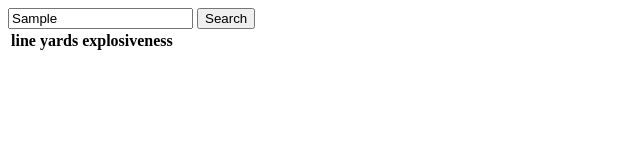
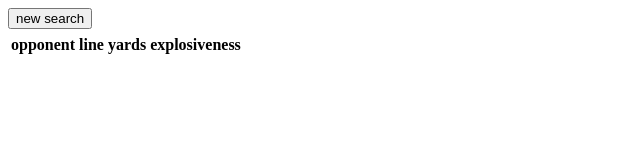
Before and after one commit to jaslone1/NFL-api, a plain HTML site: page index.html in a window 1280 px wide. Both pictures are taken after typing "Sample" into the empty fields and a click on the input "Search". Shown: the whole page, without its empty margins (0-640 px from the left). Drawn offline with nearby package versions, Linux system fonts and the light colour scheme; no server answers.

Commit message:
table formatted, new search added

```diff
--- a/app.js
+++ b/app.js
@@ -1,6 +1,10 @@
 $(() => {
   $('form').on('submit', event=>{
       event.preventDefault();
+      $('.newSearch').css('display','inline')
+      $('.searchForm').css('display', 'none')
+      $(".results").append(
+        "<tr><th>" + "opponent" + "</th><th>" + "line yards" + "</th><th>" + "explosiveness" + "</th></tr>")
 
 
 
@@ -14,8 +18,8 @@ $(() => {
     }).then(
       (data)=>{
         for (var i = 0; i < data.length; i++) {
-          console.log(data[i].offense.explosiveness);
-          $(".results").append("<tr><td>" + data[i].offense.explosiveness + "</td><td>" + data[i].offense.ppa + "</td></tr>")
+          $(".results").append(
+            "<tr><td>" + data[i].opponent + "</td><td>" + data[i].offense.explosiveness + "</td><td>" + data[i].offense.ppa + "</td></tr>")
         }
     })
   })
--- a/index.html
+++ b/index.html
@@ -4,17 +4,21 @@
     <meta charset="utf-8">
     <script src="https://code.jquery.com/jquery-3.5.1.min.js"></script>
     <script src="app.js" charset="utf-8"></script>
+    <link rel="stylesheet" href="main.css">
     <title></title>
   </head>
   <body>
-    <div class="userInput">
-      <form>
+    <div class="container">
+      <div class="userInput">
+        <button class="newSearch" type="button" onclick="window.location.href=window.location.href" name="reloadbutton">new search</button>
+      <form class="searchForm">
   	     <input class="searchBar "type="text"/>
   	     <input class="searchBtn" type="submit" value="Search" />
       </form>
     </div>
     <table class= "results">
-      <tr>
+      <tr class="hideRow">
+        <th>opponent</th>
         <th>line yards</th>
         <th>explosiveness</th>
       </tr>
@@ -23,5 +27,7 @@
         <td class="explosiveness"></td>
       </tr>
     </table>
+    </div>
+
   </body>
 </html>
--- /dev/null
+++ b/main.css
@@ -0,0 +1,12 @@
+body {
+}
+.container {
+  min-width: 90%;
+}
+.hideRow {
+  display: none;
+  min-width: 100%;
+}
+.newSearch {
+  display: none;
+}
```
